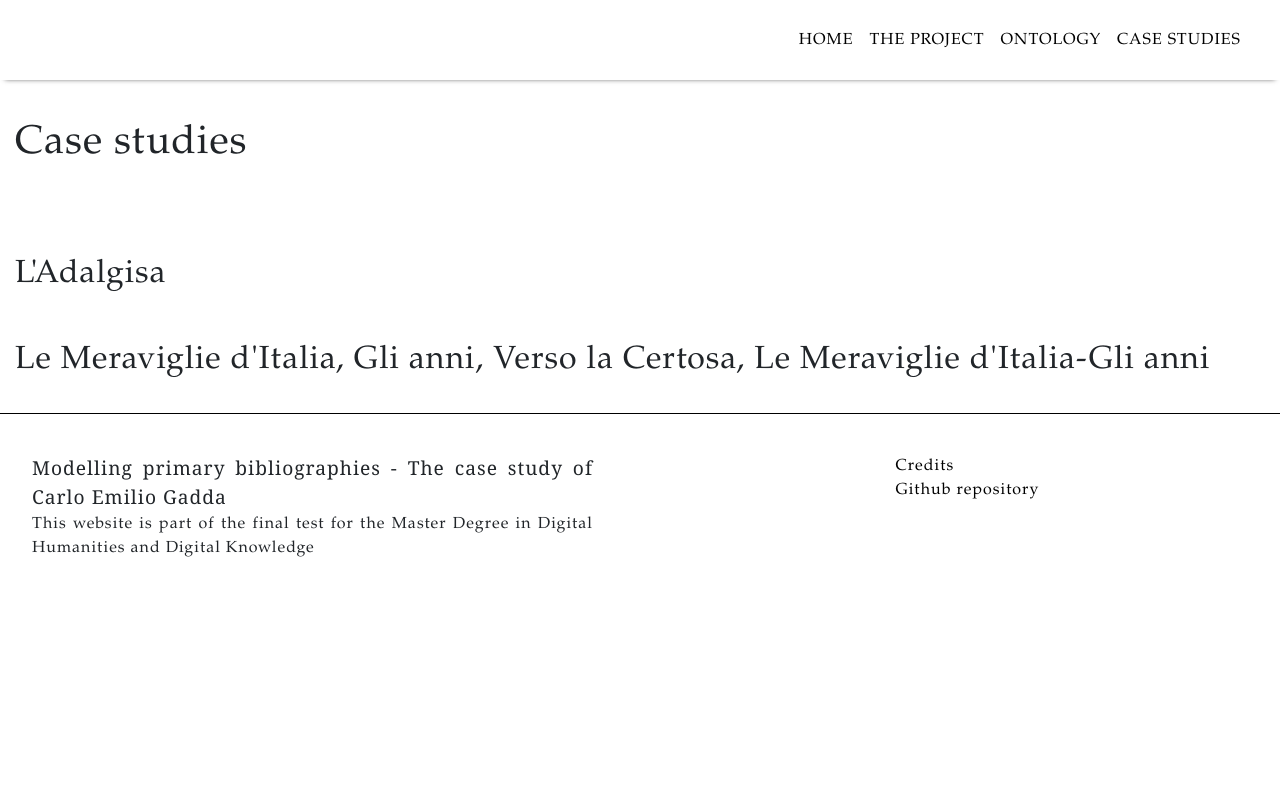
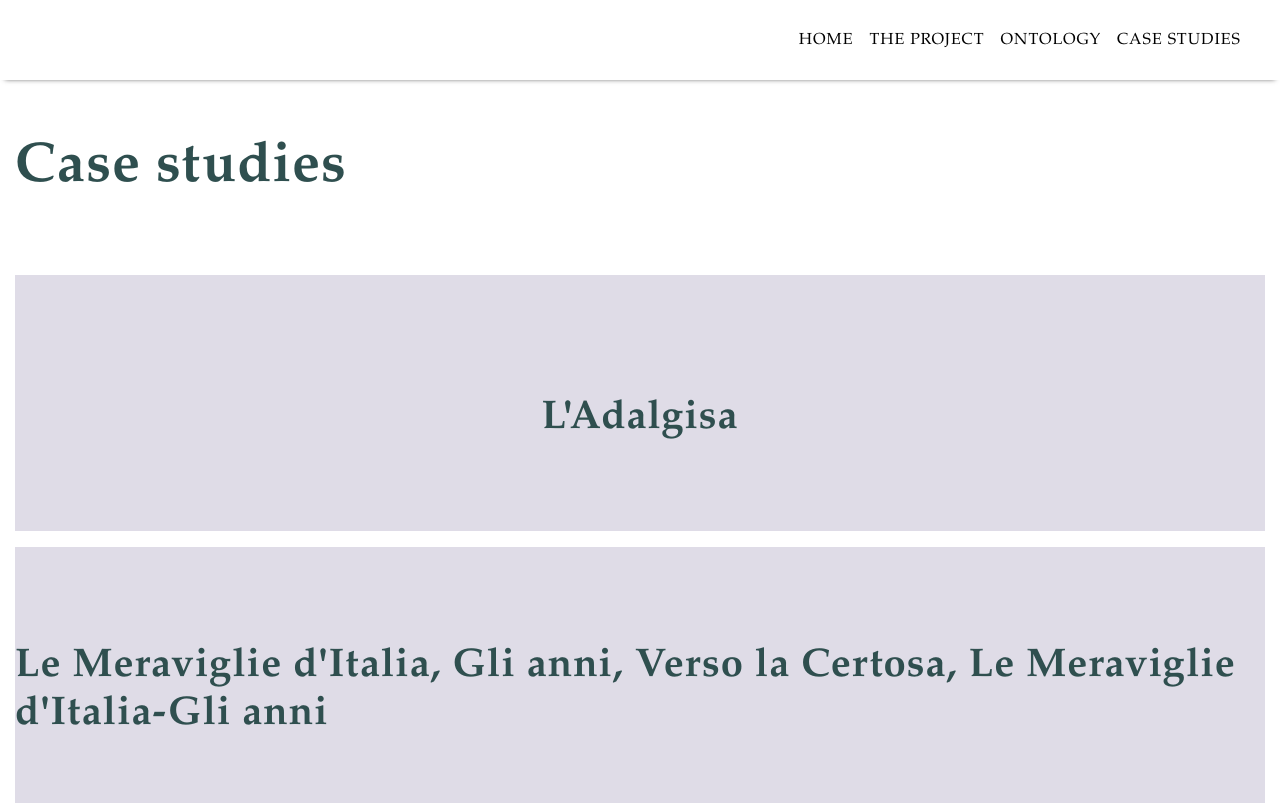
Before and after one commit to mod-bib/biblio-gad, a plain HTML site: page case_studies.html in a window 1280 px wide. Shown: the top 807 px of the page. Drawn offline with nearby package versions, Linux system fonts and the light colour scheme.

Commit message:
js added and css update

```diff
--- /dev/null
+++ b/assets/case_studies.js
@@ -0,0 +1,6 @@
+const divCase1 = document.getElementById("case-1-sec")
+const divCase2 = document.getElementById("case-2-sec")
+
+document.addEventListener("DOMContentLoaded", (event) => {
+   // fetch data
+});
--- a/assets/main.css
+++ b/assets/main.css
@@ -165,6 +165,28 @@ nav a:hover {
 #author-banner:hover, #model-banner:hover {
     background-color: #ffffff;
 }
+/*----Case studies page----*/
+#case-studies-title {
+    font-size: 3.5em;
+    color: darkslategray;
+    font-weight: bold;
+}
+#case-1-sec-title, #case-2-sec-title {
+    height: 16em;
+    display: grid;
+    justify-content: center;
+    align-content: center;
+    background-color: rgba(148, 140, 174, 0.3);
+}
+
+#case-1-title, #case-2-title {
+    font-weight: bold;
+    color: darkslategray;
+    /*color: midnightblue;*/
+    font-size: 2.5em;
+}
+
+/*----Footer----*/
 #footer {
     height: min-content;
     background-color: var(--body-primary);
--- a/case_studies.html
+++ b/case_studies.html
@@ -3,15 +3,13 @@
 <head>
     <meta charset="utf-8">
     <meta name="viewport" content="width=device-width, initial-scale=1">
-    <title>The Third Book of Pietro Bembo's Prose</title>
+    <title>Modelling Primary Bibliographies</title>
      <!-- Bootstrap CSS -->
      <link rel="stylesheet" href="https://stackpath.bootstrapcdn.com/bootstrap/4.4.1/css/bootstrap.min.css" integrity="sha384-Vkoo8x4CGsO3+Hhxv8T/Q5PaXtkKtu6ug5TOeNV6gBiFeWPGFN9MuhOf23Q9Ifjh" crossorigin="anonymous">
      <!--Google fonts-->
      <link rel="stylesheet" href="https://fonts.googleapis.com/css2?family=Cormorant+Garamond:ital,wght@0,300;1,300&family=Inter:wght@300;800&display=swap">
      <!-- project css -->
      <link rel="stylesheet" href="assets/main.css">
-     <!--Font Awesome-->
-    <script src="https://kit.fontawesome.com/13fe341790.js" crossorigin="anonymous"></script>
 </head>
 <body>
     <main class="grid-container-note">
@@ -41,13 +39,15 @@
             </div>
             </nav>
         </div>
-        <div class="note-item container col-md-12" id="main-note">
-            <h1>Case studies</h1>
+        <div class="note-item container col-md-12" id="main-case-studies">
+            <h1 id="case-studies-title">Case studies</h1>
             <p></p>
-            <h2 id="witnesses-sec">L'Adalgisa</h2>
+            <div id="case-1-sec-title"><h2 id="case-1-title">L'Adalgisa</h2></div>
             <p></p>
-            <h2 id="edition-sec">Le Meraviglie d'Italia, Gli anni, Verso la Certosa, Le Meraviglie d'Italia-Gli anni</h2>
+            <div id="case-1-sec"></div>
+            <div id="case-2-sec-title"><h2 id="case-2-title">Le Meraviglie d'Italia, Gli anni, Verso la Certosa, Le Meraviglie d'Italia-Gli anni</h2></div>
             <p></p>
+            <div id="case-2-sec"></div>
         </div>
         <div class="grid-item" id="footer">
             <div class="row">
@@ -63,5 +63,7 @@
             </div>
         </div>
     </main>
+    <!--project JS-->
+    <script source="assets/case_studies.js"></script>
 </body>
 </html>
```
Also changed, not shown: index.html (+0 -2 lines).
